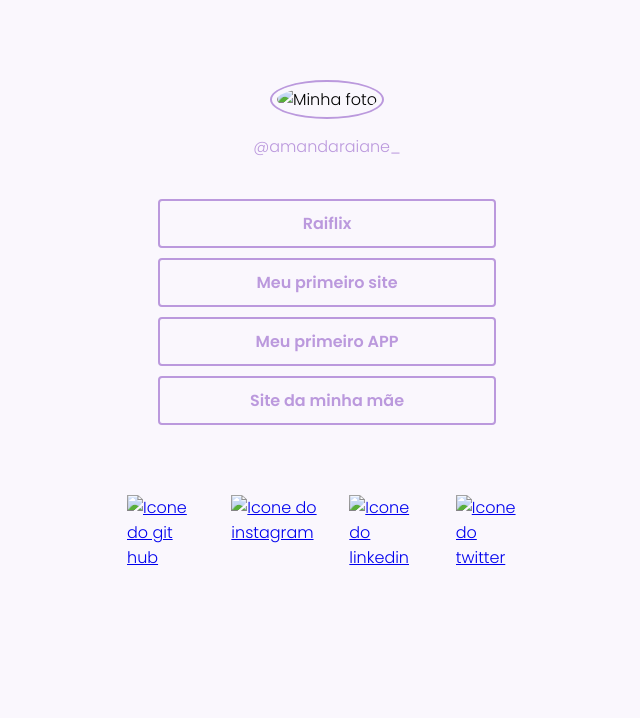
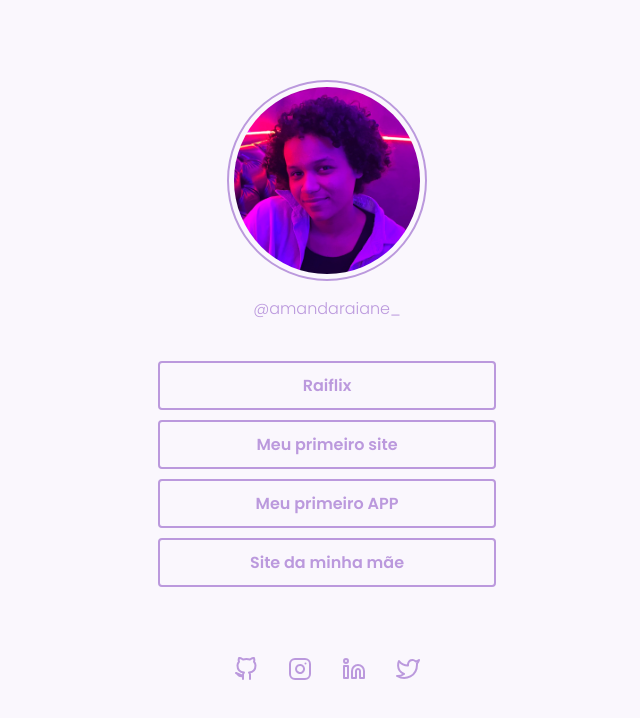
Before and after one commit to amandaraiane/social-liks, a plain HTML site: page index.html in a window 1280 px wide. Shown: the whole page, without its empty margins (313-953 px from the left). Drawn offline with Linux system fonts and the light colour scheme; the site is published under a folder, as on GitHub Pages, so addresses that start at the root find nothing.

Commit message:
Corrigido caminho das imagens

```diff
--- a/index.html
+++ b/index.html
@@ -12,7 +12,7 @@
 <body>
     <div class="container">
         <div class="user-info">
-            <img class="user-image" src="/assets/images/amanda.jpg" alt="Minha foto">
+            <img class="user-image" src="./assets/images/amanda.jpg" alt="Minha foto">
             <p class="user-link"> <a href="https://www.instagram.com/amandaraiane_/">@amandaraiane_</a></p>
         </div>
         <div class="links">
@@ -25,16 +25,16 @@
         </div>
         <div class="icons-box">
             <a href="https://github.com/amandaraiane" target="_blank">
-                <img src="/assets/icons/github.svg" alt="Icone do git hub">
+                <img src="./assets/icons/github.svg" alt="Icone do git hub">
             </a>
             <a href="https://www.instagram.com/amandaraiane_/" target="_blank">
-                <img src="/assets/icons/instagram.svg" alt="Icone do instagram">
+                <img src="./assets/icons/instagram.svg" alt="Icone do instagram">
             </a>
             <a href="https://www.linkedin.com/in/amanda-raiane/" target="_blank">
-                <img src="/assets/icons/linkedin.svg" alt="Icone do linkedin">
+                <img src="./assets/icons/linkedin.svg" alt="Icone do linkedin">
             </a>
             <a href="https://twitter.com/amandaraiane_" target="_blank">
-                <img src="/assets/icons/twitter.svg" alt="Icone do twitter">
+                <img src="./assets/icons/twitter.svg" alt="Icone do twitter">
             </a>
         </div>
     </div>
```
